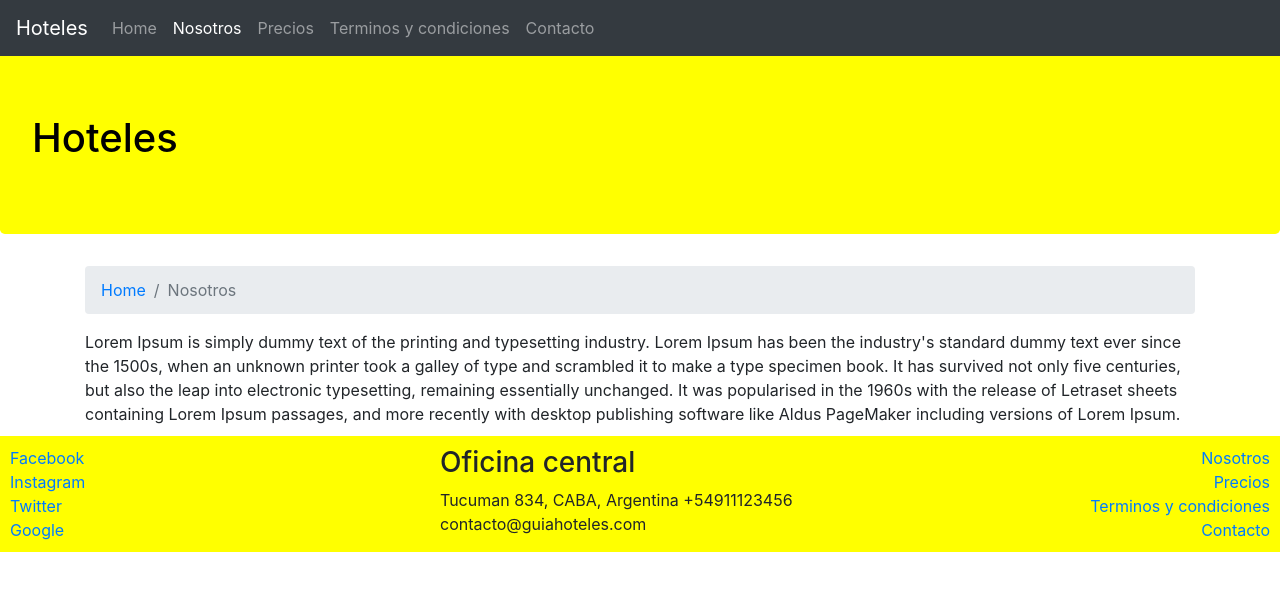
After one commit to feerka/guia-hoteles-f, a PHP site: page /about.html in a window 1280 px wide. The commit adds this page. Shown: the top 591 px of the page. Run offline with PHP 8.4, Linux system fonts and the light colour scheme; some libraries are stand-ins or nearby versions.

Commit message:
Agregamos navegabilidad

```diff
--- /dev/null
+++ b/about.html
@@ -0,0 +1,76 @@
+<!doctype html>
+<html lang="en">
+<head>
+	<!-- Required meta tags -->
+	<meta charset="utf-8">
+	<meta name="viewport" content="width=device-width, initial-scale=1, shrink-to-fit=no">
+
+	<!-- Bootstrap CSS -->
+	<link rel="stylesheet" href="node_modules/bootstrap/dist/css/bootstrap.min.css">
+	<link rel="stylesheet" href="css/main.css">
+
+	<title>Guia Hoteles</title>
+</head>
+<body>
+	<nav class="navbar navbar-expand-md navbar-dark bg-dark fixed-top">
+		<a class="navbar-brand" href="#">Hoteles</a>
+		<button class="navbar-toggler" type="button" data-toggle="collapse" data-target="#navbarSupportedContent" aria-controls="navbarNavDropdown" aria-expanded="false" aria-label="Toogle navigation">
+			<span class="navbar-toggler-icon"></span>
+
+		</button>
+
+		<div class="collapse navbar-collapse" id="navbarSupportedContent">
+			<ul class="navbar-nav mr-auto">
+				<li class="navbar-item"><a class="nav-link" href="./index.html">Home</a></li>
+				<li class="navbar-item active"><a class="nav-link" href="#">Nosotros</a></li>
+				<li class="navbar-item"><a class="nav-link" href="#">Precios</a></li>
+				<li class="navbar-item"><a class="nav-link" href="#">Terminos y condiciones</a></li>
+				<li class="navbar-item"><a class="nav-link" href="#">Contacto</a></li>
+			</ul>
+		</div>
+	</nav>
+	<div class = "jumbotron"> <h1>Hoteles</h1></div>
+
+
+	<div class="container">
+		<nav aria-label="breadcrumb">
+			<ol class="breadcrumb">
+				<li class="breadcrumb-item"><a href="./index.html">Home</a> </li>
+				<li class="breadcrumb-item active" aria-current="page">Nosotros</li>
+			</ol>
+		</nav>
+		<span>
+		Lorem Ipsum is simply dummy text of the printing and typesetting industry. Lorem Ipsum has been the industry's standard dummy text ever since the 1500s, when an unknown printer took a galley of type and scrambled it to make a type specimen book. It has survived not only five centuries, but also the leap into electronic typesetting, remaining essentially unchanged. It was popularised in the 1960s with the release of Letraset sheets containing Lorem Ipsum passages, and more recently with desktop publishing software like Aldus PageMaker including versions of Lorem Ipsum.</span>
+	</div>
+
+<footer>
+	<div class="row">
+		<div class="col-sm-4 d-flex flex-column">
+			<a href="https://www.facebook.com/">Facebook</a>
+			<a href="https://www.Instagram.com/">Instagram</a>
+			<a href="https://www.Twitter.com/">Twitter</a>
+			<a href="https://www.google.com">Google</a>
+		</div>
+		<div class="col-sm-4">
+			<address>
+				<h3>Oficina central</h3>
+				Tucuman 834, CABA, Argentina
+				+54911123456
+				contacto@guiahoteles.com
+			</address>
+		</div>
+		<div class="col-sm-4 d-flex flex-column align-items-end">
+			<a href="https://www.facebook.com/">Nosotros </a>
+			<a href="https://www.Instagram.com/">Precios</a>
+			<a href="https://www.Twitter.com/">Terminos y condiciones</a>
+			<a href="https://www.google.com">Contacto</a>
+		</div>
+	</div>
+</footer>
+<!-- Optional JavaScript -->
+<!-- jQuery first, then Popper.js, then Bootstrap JS -->
+<script src="node_modules/jquery/dist/jquery.min.js"></script>
+<script src="node_modules/popper.js/dist/popper.min.js"></script>
+<script src="node_modules/bootstrap/dist/js/bootstrap.min.js"></script>
+</body>
+</html>
--- a/css/main.css
+++ b/css/main.css
@@ -1,6 +1,7 @@
 .jumbotron {
 	background-color: yellow;
 	color: black;
+	margin-top: 50px;
 }
 footer {
 	padding: 10px 10px 0 10px;
```
Also changed, not shown: index.html (+22 -0 lines).
